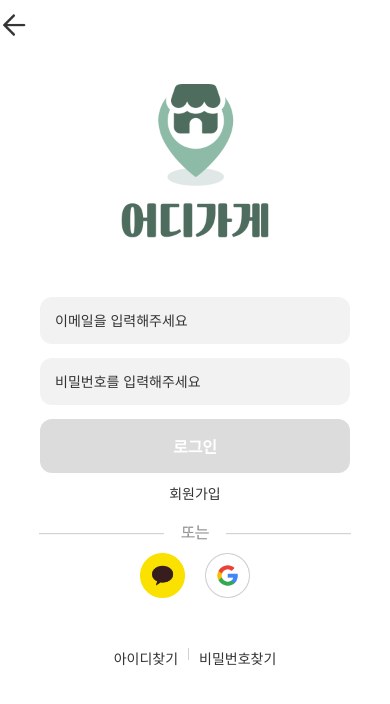
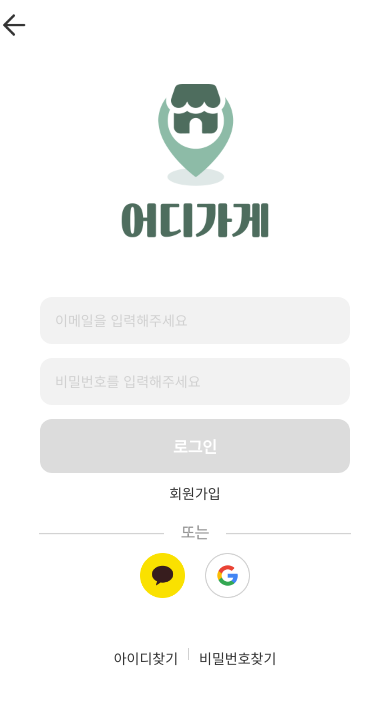
Before and after one commit to cukminseo/where2go-Frontend, a React Native app: screen /SignIn in a window 390 px wide. Shown: the top 704 px of the page. Built offline with nearby package versions, Linux system fonts and the light colour scheme; what redux-flipper would draw is missing.

Commit message:
[FEAT] Add Focus lighting in email,password holder

```diff
--- a/src/pages/SignIn.tsx
+++ b/src/pages/SignIn.tsx
@@ -31,6 +31,27 @@ function SignIn({navigation}: SignInScreenProps) {
   const [password, setPassword] = useState('');
   const emailRef = useRef<TextInput | null>(null);
   const passwordRef = useRef<TextInput | null>(null);
+
+  /* 각 input box들의 focus 상태 관리*/
+  const [isEmailFocused, setIsEmailFocused] = useState(false);
+  const [isPasswordFocused, setIsPasswordFocused] = useState(false);
+  const handleEmailFocus = () => {
+    setIsEmailFocused(true);
+  };
+
+  const handleEmailBlur = () => {
+    setIsEmailFocused(false);
+  };
+
+  const handlePasswordFocus = () => {
+    setIsPasswordFocused(true);
+  };
+
+  const handlePasswordBlur = () => {
+    setIsPasswordFocused(false);
+  };
+  /*----------------------------------여기까지..*/
+
   const onChangeEmail = useCallback(text => {
     setEmail(text.trim());
   }, []);
@@ -77,8 +98,15 @@ function SignIn({navigation}: SignInScreenProps) {
       <View style={styles.emailLogin}>
         {/* 이메일입력 */}
         <TextInput
-          style={[commonStyles.typoStyle.body2, styles.emailLogin__textInput]}
+          style={[
+            commonStyles.typoStyle.body2,
+            styles.emailLogin__textInput,
+            isEmailFocused
+              ? {borderWidth: StyleSheet.hairlineWidth, borderColor: 'green'}
+              : {},
+          ]}
           placeholder="이메일을 입력해주세요"
+          placeholderTextColor={commonStyles.PLACEHOLDER}
           value={email}
           importantForAutofill="yes"
           autoComplete="email"
@@ -89,12 +117,20 @@ function SignIn({navigation}: SignInScreenProps) {
           clearButtonMode="while-editing"
           ref={emailRef}
           onSubmitEditing={() => passwordRef.current?.focus()}
-          blurOnSubmit={false}
+          onFocus={handleEmailFocus}
+          onBlur={handleEmailBlur}
         />
         {/* 비밀번호입력 */}
         <TextInput
-          style={[commonStyles.typoStyle.body2, styles.emailLogin__textInput]}
+          style={[
+            commonStyles.typoStyle.body2,
+            styles.emailLogin__textInput,
+            isPasswordFocused
+              ? {borderWidth: StyleSheet.hairlineWidth, borderColor: 'green'}
+              : {},
+          ]}
           placeholder="비밀번호를 입력해주세요"
+          placeholderTextColor={commonStyles.PLACEHOLDER}
           onChangeText={onChangePassword}
           value={password}
           autoComplete="password"
@@ -103,6 +139,8 @@ function SignIn({navigation}: SignInScreenProps) {
           returnKeyType="send"
           clearButtonMode="while-editing"
           ref={passwordRef}
+          onFocus={handlePasswordFocus}
+          onBlur={handlePasswordBlur}
           onSubmitEditing={emailOnSubmit}
         />
         <Pressable
```
